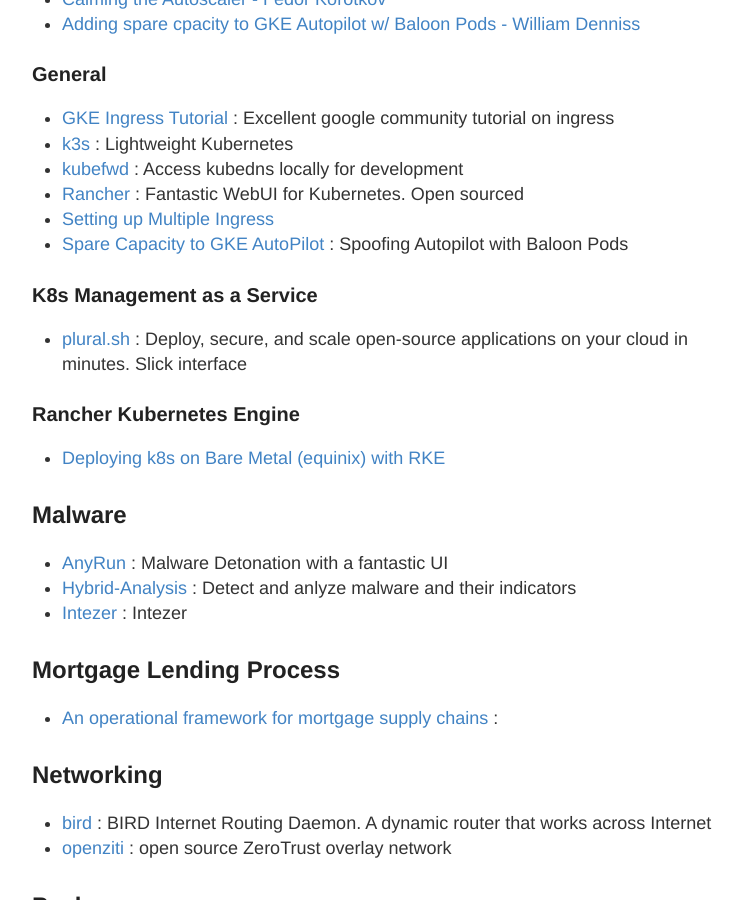
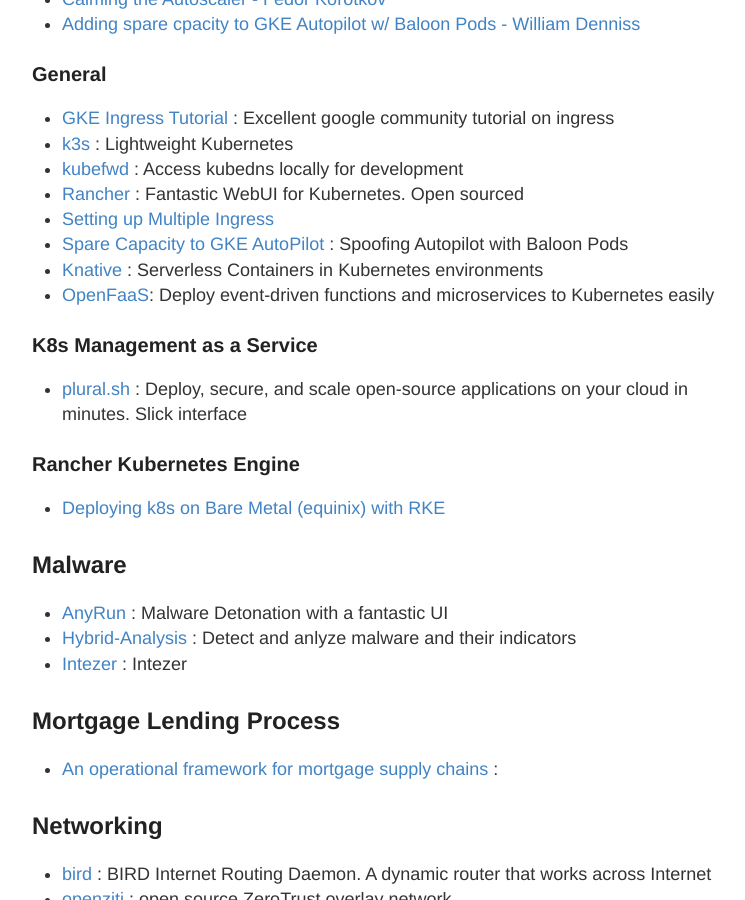
Before and after one commit to stevehenderson/stevehenderson.github.io, a Jekyll site: the page built from links.md, in a window 1280 px wide and 900 px high, scrolled down 2631 px. Shown: the whole window, without its empty margins (248-993 px from the left). Built offline with Jekyll 4.4.1, drawn with Linux system fonts in a browser that asks for light colours.

Commit message:
Update links.md

```diff
--- a/links.md
+++ b/links.md
@@ -93,6 +93,8 @@
    * [Rancher](https://github.com/rancher/rancher)  : Fantastic WebUI for Kubernetes.  Open sourced
    * [Setting up Multiple Ingress](https://spltech.co.uk/how-to-setup-multiple-ingress-controller-with-nginx-ingress-on-gke/)
    * [Spare Capacity to GKE AutoPilot](https://wdenniss.com/gke-autopilot-spare-capacity) : Spoofing Autopilot with Baloon Pods
+   * [Knative](https://knative.dev/) : Serverless Containers in Kubernetes environments
+   * [OpenFaaS](https://www.openfaas.com/):  Deploy event-driven functions and microservices to Kubernetes easily
 
 ### K8s Management as a Service
    * [plural.sh](http://plural.sh) : Deploy, secure, and scale open-source applications on your cloud in minutes. Slick interface
```
